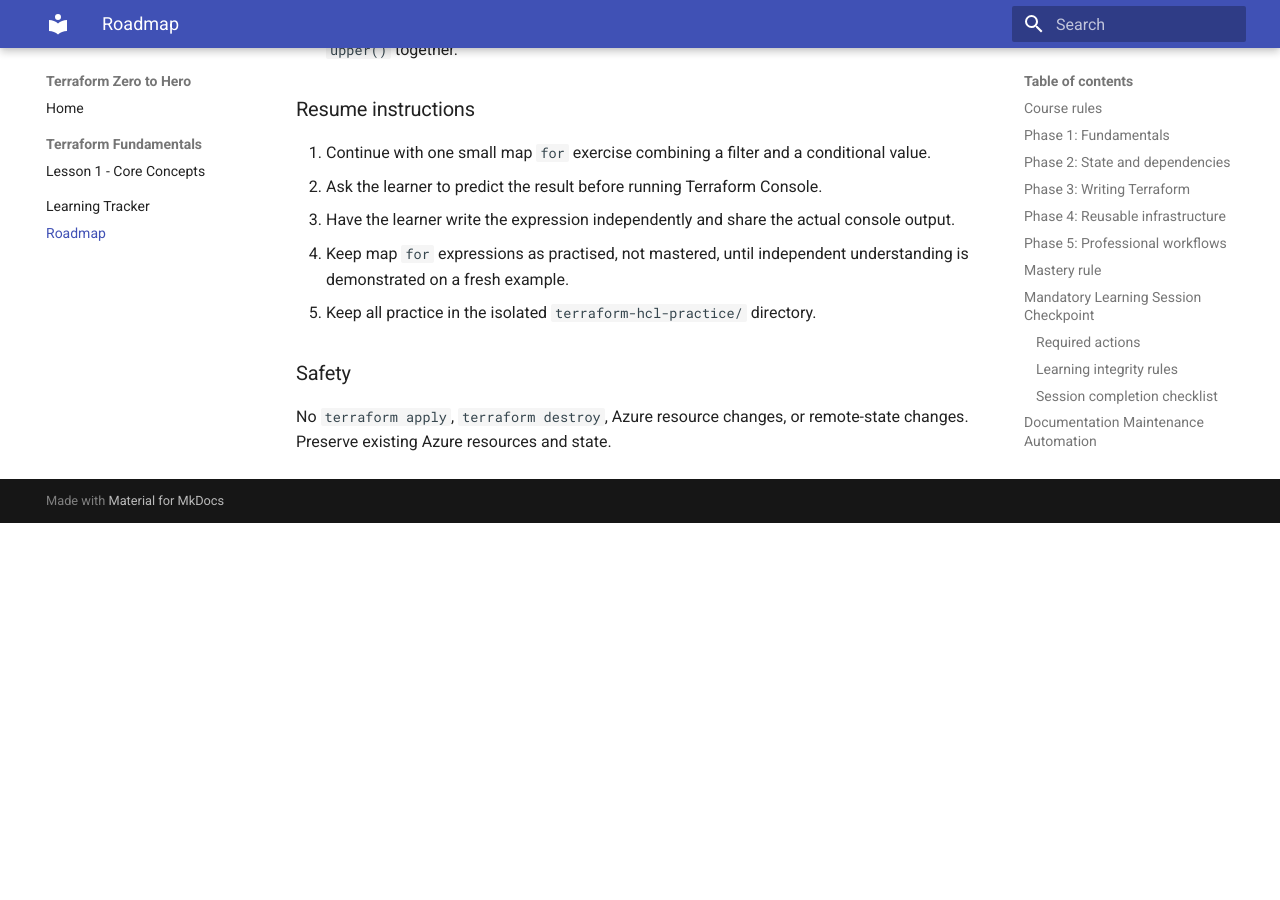
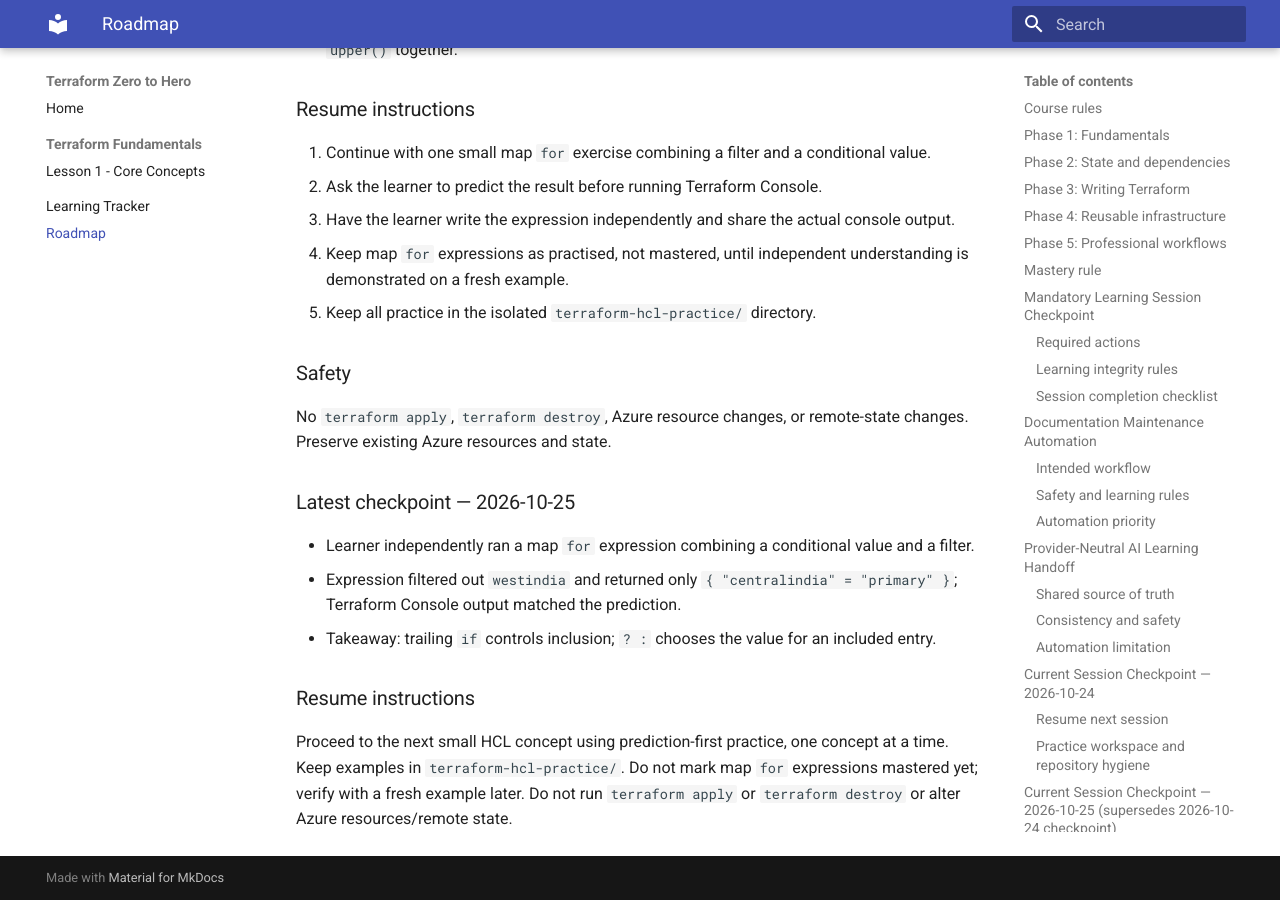
Before and after one commit to pshewale-dev/terraform-azure-lab, an MkDocs documentation site: the page built from docs/LEARNING-ROADMAP.md, in a window 1280 px wide and 900 px high, scrolled down 7101 px. Built offline with MkDocs 1.6.1 and Material for MkDocs 9.7.7, drawn with Linux system fonts in a browser that asks for light colours; before the commit the page ends 7624 px from its top, so only the background shows below that.

Commit message:
docs: record verified conditional map filter exercise

```diff
--- a/docs/LEARNING-ROADMAP.md
+++ b/docs/LEARNING-ROADMAP.md
@@ -192,3 +192,12 @@ Keep all practice in `terraform-hcl-practice/`. Do not run `terraform apply`, `t
 
 ### Safety
 No `terraform apply`, `terraform destroy`, Azure resource changes, or remote-state changes. Preserve existing Azure resources and state.
+
+
+### Latest checkpoint — 2026-10-25
+- Learner independently ran a map `for` expression combining a conditional value and a filter.
+- Expression filtered out `westindia` and returned only `{ "centralindia" = "primary" }`; Terraform Console output matched the prediction.
+- Takeaway: trailing `if` controls inclusion; `? :` chooses the value for an included entry.
+
+### Resume instructions
+Proceed to the next small HCL concept using prediction-first practice, one concept at a time. Keep examples in `terraform-hcl-practice/`. Do not mark map `for` expressions mastered yet; verify with a fresh example later. Do not run `terraform apply` or `terraform destroy` or alter Azure resources/remote state.
```
